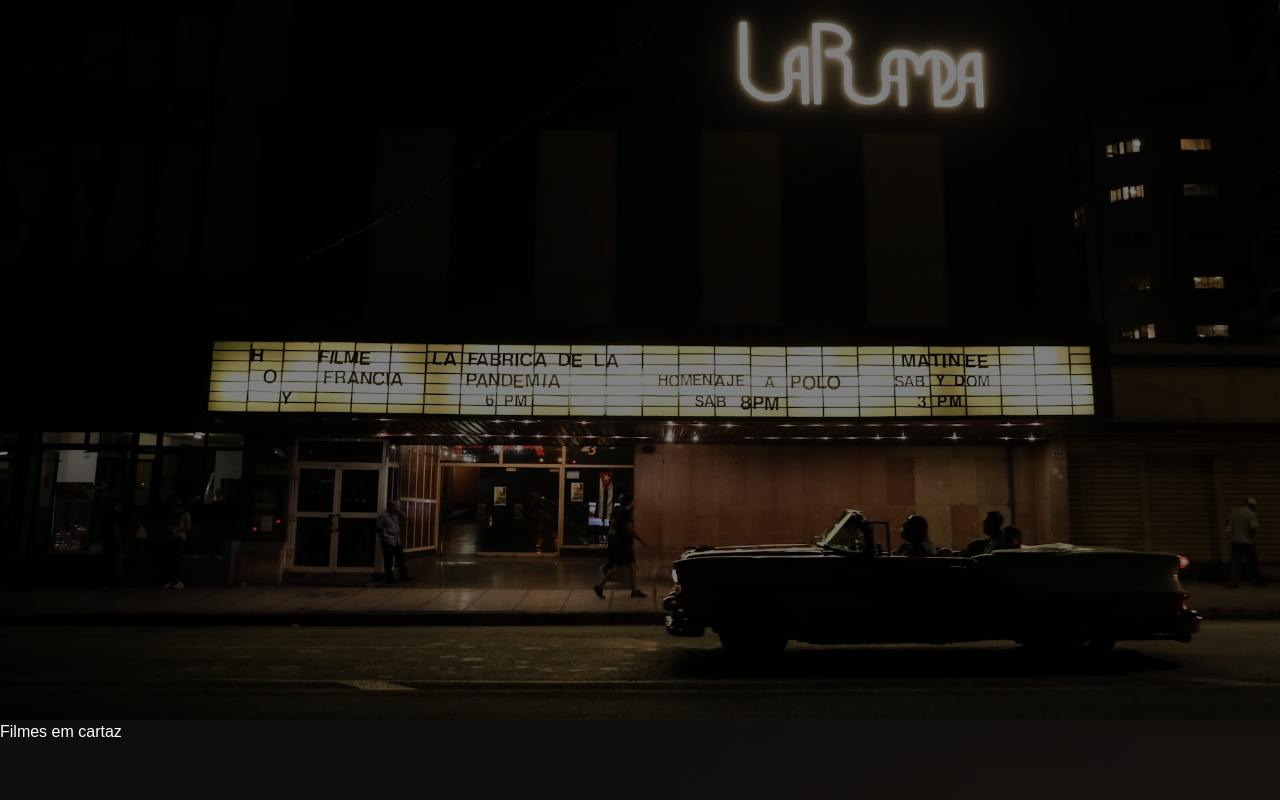
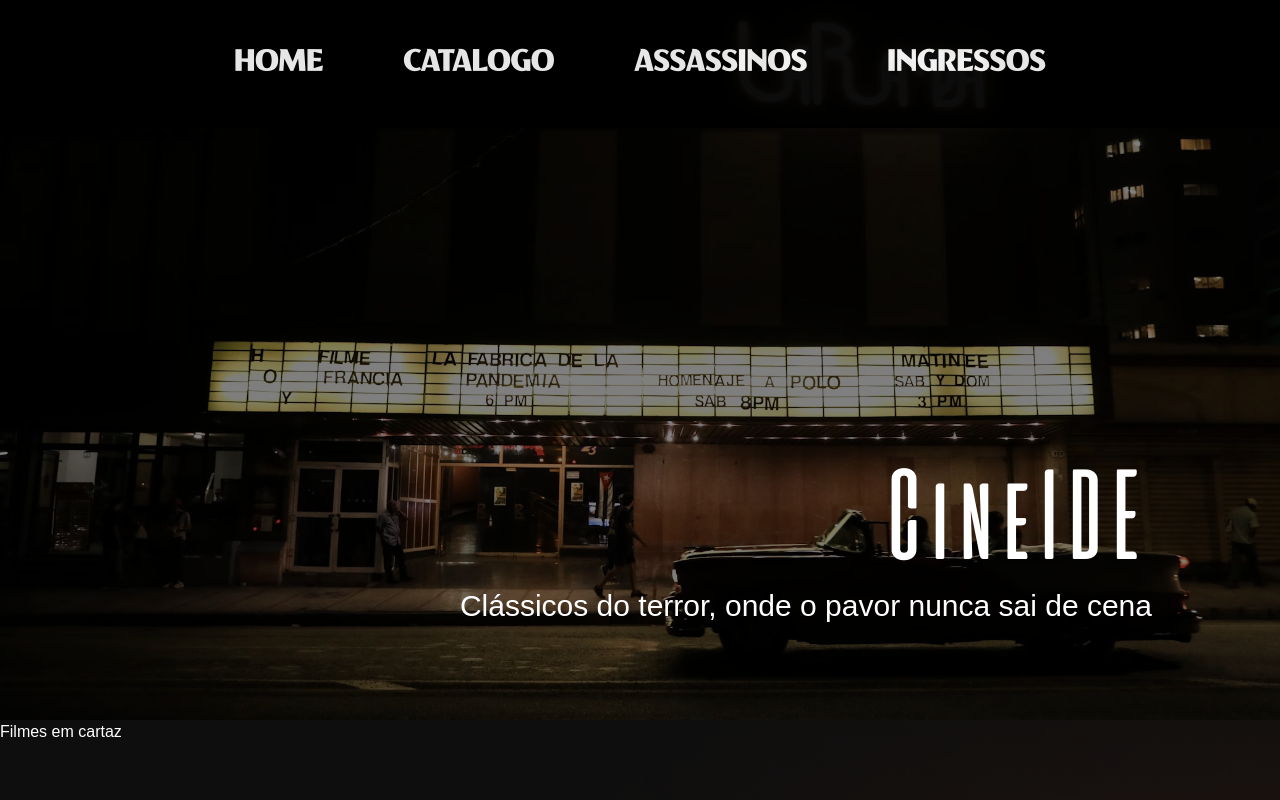
Before and after one commit to joaovlummertz/PS-IDE, a Next.js app: page / in a window 1280 px wide. Shown: the top 800 px of the page. Built offline with nearby package versions, Linux system fonts and the light colour scheme.

Commit message:
Implemented banner and navbar

```diff
--- /dev/null
+++ b/src/app/_components/Navbar.tsx
@@ -0,0 +1,16 @@
+"use client"
+
+import Link from "next/link";
+
+export default function Navbar() {
+    return (
+        <nav className="fixed w-full h-32 top-0 z-50  bg-black opacity-90 overflow-hidden font-milanello text-3xl">
+            <div className="h-full text-white flex justify-center items-center gap-20">
+                <Link href="#">HOME</Link>
+                <Link href="#movies">CATALOGO</Link>
+                <Link href="#icons">ASSASSINOS</Link>
+                <Link href="#tickets">INGRESSOS</Link>
+            </div>
+        </nav>
+    );
+}
--- a/src/app/globals.css
+++ b/src/app/globals.css
@@ -25,3 +25,17 @@ body {
     text-wrap: balance;
   }
 }
+
+@font-face {
+  font-family: 'Cinematografica';
+  src: url('./fonts/Cinematografica.ttf') format('truetype');
+  font-weight: normal;
+  font-style: normal;
+}
+
+@font-face {
+  font-family: 'Milanello';
+  src: url('./fonts/Milanello.otf') format('opentype');
+  font-weight: normal;
+  font-style: normal;
+}
--- a/src/app/layout.tsx
+++ b/src/app/layout.tsx
@@ -1,21 +1,25 @@
 import type { Metadata } from "next";
 import localFont from "next/font/local";
+import { Cairo } from "next/font/google";
 import "./globals.css";
+import Navbar from "./_components/Navbar";
 
-const geistSans = localFont({
-  src: "./fonts/GeistVF.woff",
-  variable: "--font-geist-sans",
-  weight: "100 900",
+const cinematografica = localFont({
+  src: "./fonts/Cinematografica.ttf"
 });
-const geistMono = localFont({
-  src: "./fonts/GeistMonoVF.woff",
-  variable: "--font-geist-mono",
-  weight: "100 900",
+
+const cairo = Cairo({
+  subsets: ["latin"],
+  weight: ['300', '400', '500', '600']
+});
+
+const milanello = localFont({
+  src: "./fonts/Milanello.otf",
 });
 
 export const metadata: Metadata = {
   title: "CineIDE",
-  description: "CineIDE",
+  description: "Clássicos do terror, onde o pavor nunca sai de cena",
 };
 
 export default function RootLayout({
@@ -26,8 +30,9 @@ export default function RootLayout({
   return (
     <html lang="en">
       <body
-        className={`${geistSans.variable} ${geistMono.variable} antialiased`}
+        className={`antialiased ${cairo.className}`}
       >
+        <Navbar />
         {children}
       </body>
     </html>
--- a/src/app/page.tsx
+++ b/src/app/page.tsx
@@ -4,7 +4,9 @@ import background from "../../public/background.png"
 
 export default function Home() {
   return (
-    <body className="w-full h-full bg-[url('../../public/background.png')] bg-cover bg-center">
+    <body className="w-full h-full bg-cover bg-center" style={{
+      backgroundImage: `url(${background.src})`
+    }}>
       <header className="relative w-full h-[90vh]">
         <Image
             className="dark:invert opacity"
@@ -17,17 +19,22 @@ export default function Home() {
           />
 
           <div className="absolute inset-0 bg-black opacity-50 z-10"></div>
+
+          <div className="absolute inset-0 items-end justify-end z-20 pb-24 pr-32 flex flex-col">
+              <h1 className="text-white text-9xl font-cinematografica font-normal tracking-widest">CineIDE</h1>
+              <h1 className="text-white text-3xl font-light">Clássicos do terror, onde o pavor nunca sai de cena</h1>
+          </div>
       </header>
 
-      <section className="min-h-[80vh]">
+      <section id="movies" className="min-h-[80vh]">
         <h2 className="text-white">Filmes em cartaz</h2>
       </section>
 
-      <section className="min-h-[80vh]">
+      <section id="icons" className="min-h-[80vh]">
         <h2 className="text-white">Os ícones do terror</h2>
       </section>
 
-      <section className="min-h-[80vh]">
+      <section id="tickets" className="min-h-[80vh]">
        <h2 className="text-white">Comprar ingresso</h2>
       </section>
     </body>
--- a/tailwind.config.ts
+++ b/tailwind.config.ts
@@ -12,6 +12,11 @@ const config: Config = {
         background: "var(--background)",
         foreground: "var(--foreground)",
       },
+      fontFamily: {
+        cinematografica: ['Cinematografica', 'sans-serif'],
+        cairo: ['Cairo', 'sans-serif'],
+        milanello: ['Milanello', 'sans-serif'],
+      },
     },
   },
   plugins: [],
```
Also changed, not shown: src/app/fonts/Cinematografica.ttf (added), src/app/fonts/Milanello.otf (added).
